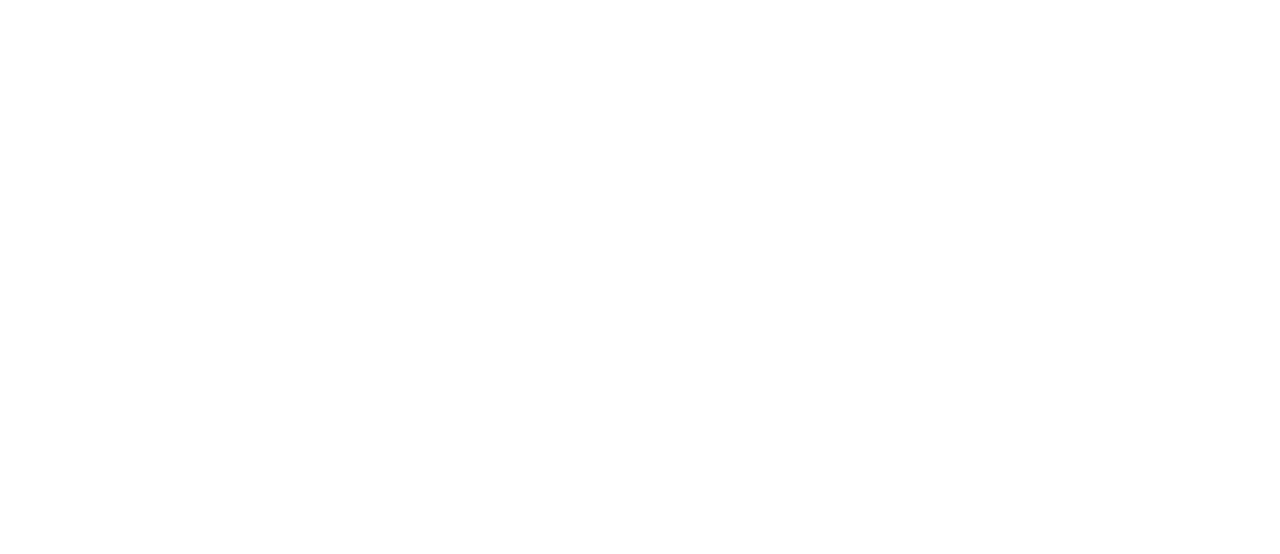
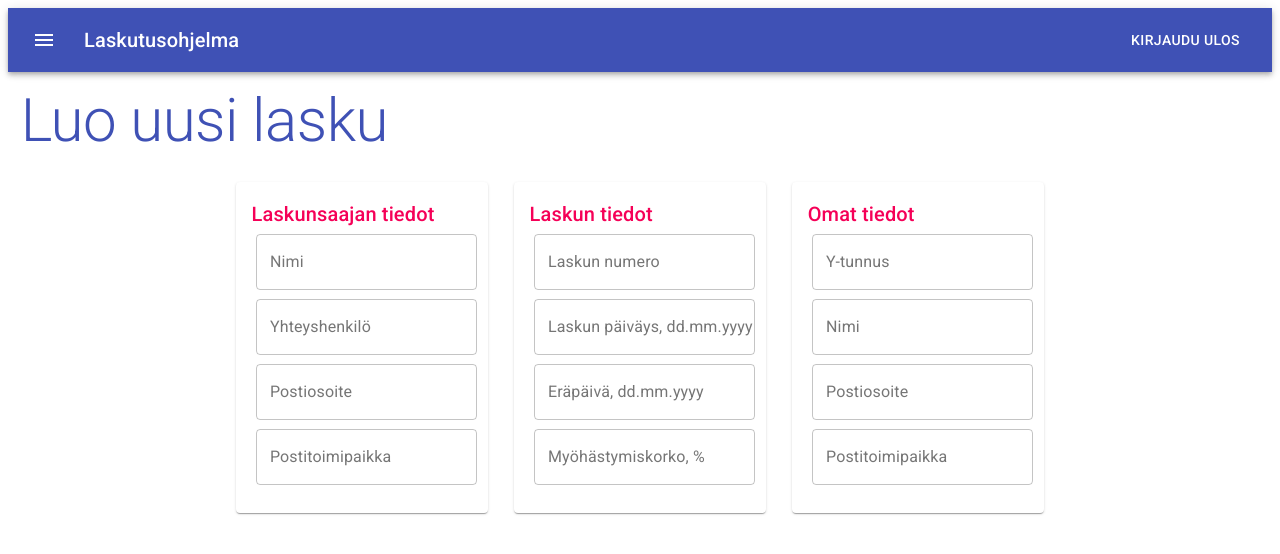
Before and after one commit to epaavola/Laskutusohjelma, a React (Create React App) app in the folder reactapp/: page /uusilasku in a window 1280 px wide. Shown: the top 554 px of the page. Built offline with nearby package versions, Linux system fonts and the light colour scheme.

Commit message:
Muokattu menua ja tehty uusi lasku -sivu

```diff
--- a/reactapp/src/App.js
+++ b/reactapp/src/App.js
@@ -1,6 +1,7 @@
 import React from 'react'
 import Frontpage from './pages/Frontpage'
 import Dashboard from './pages/Dashboard'
+import UusiLasku from './pages/UusiLasku'
 import { BrowserRouter as Router, Route, Switch } from 'react-router-dom'
 
 const App = () => {
@@ -10,6 +11,7 @@
                     <Switch>
                         <Route path="/" exact component={Frontpage} />
                         <Route path="/dashboard" exact component={Dashboard} />
+                        <Route path="/uusilasku" exact component={UusiLasku} />
                     </Switch>
                 </>
     </Router>
--- a/reactapp/src/components/DashboardContent.js
+++ b/reactapp/src/components/DashboardContent.js
@@ -1,5 +1,6 @@
 import React from 'react';
 import 'typeface-roboto'
+import { Link } from 'react-router-dom'
 import { makeStyles } from '@material-ui/core/styles';
 import Button from '@material-ui/core/Button'
 import Typography from '@material-ui/core/Typography'
@@ -52,7 +53,7 @@
 }));
 
 
-const DashboardContent = () => {
+const DashboardContent = (props) => {
 
     const classes = useStyles();
 
@@ -60,7 +61,7 @@
     <div className={classes.root}>
         <div className={classes.buttonContainer}>
             <Paper className={classes.paperButton} elevation={3}>
-                <Button className={classes.buttonMain}>Uusi Lasku</Button>
+                <Button className={classes.buttonMain} component={Link} to ="/uusilasku">Uusi Lasku</Button>
             </Paper>
             <Paper className={classes.paperButton} elevation={3}>
                 <Button className={classes.buttonMain}>Asiakkaat</Button>
--- a/reactapp/src/components/DashboardNavbar.js
+++ b/reactapp/src/components/DashboardNavbar.js
@@ -20,6 +20,7 @@
 import KeyboardArrowRightIcon from '@material-ui/icons/KeyboardArrowRight';
 import LiveHelpIcon from '@material-ui/icons/LiveHelp';
 import InfoIcon from '@material-ui/icons/Info';
+import ClickAwayListener from '@material-ui/core/ClickAwayListener'
 
 const drawerWidth = 300;
 
@@ -59,11 +60,20 @@
   const [open, setOpen] = useState(false);
 
 const handleDrawerClick = () => {
-    if(!open) setOpen(true);
-    else setOpen(false);
+  setOpen(prev => !prev)
+}
+
+const handleClickAway = () => {
+  setOpen(false)
+}
+
+const handleUusiLasku = (event) => {
+  event.preventDefault()
+  props.history.push('/uusilasku')
 }
 
   return (
+    <ClickAwayListener onClickAway={handleClickAway}>
       <div className={classes.root}>
           <AppBar position="static" className={classes.appBar}>
               <Toolbar className={classes.Toolbar}>
@@ -79,7 +89,7 @@
               <Typography variant="h6" className={classes.title}>
                   Laskutusohjelma
               </Typography>
-            <Button color="inherit" component={Link} to ="/">Logout</Button>
+              <Button color="inherit" component={Link} to ="/">Kirjaudu ulos</Button>
               </Toolbar>
           </AppBar>
             <Drawer
@@ -89,14 +99,15 @@
                 anchor="left"
                 >
                 <Divider />
+                {open ? (
                     <List>
                         <ListItem button component={Link} to="/dashboard" onClick={handleDrawerClick}>
                                 <ListItemIcon>
                                     <KeyboardArrowRightIcon />
                                 </ListItemIcon>
-                            <ListItemText primary="Etusivu" />
+                                <ListItemText primary="Dashboard" />
                         </ListItem>
-                    <ListItem button component={Link} to="/dashboard" onClick={handleDrawerClick}>
+                        <ListItem button component={Link} to="/dashboard" onClick={handleUusiLasku}>
                             <ListItemIcon>
                                 <InsertDriveFile />
                             </ListItemIcon>
@@ -132,10 +143,11 @@
                             </ListItemIcon>
                             <ListItemText primary="Tietoa Meistä" />
                         </ListItem>
-                </List>
+                    </List> ) : null}
                 <Divider />
             </Drawer>
       </div>
+    </ClickAwayListener>
   );
 }
 
--- a/reactapp/src/components/LoginNavbar.js
+++ b/reactapp/src/components/LoginNavbar.js
@@ -35,13 +35,10 @@
     <div className={classes.root}>
       <AppBar position="static">
         <Toolbar>
-          <IconButton edge="start" className={classes.menuButton} color="inherit" aria-label="menu">
-            <MenuIcon />
-          </IconButton>
           <Typography variant="h6" className={classes.title}>
             Laskutusohjelma
           </Typography>
-          <Button color="inherit" onClick={Logout}>Logout</Button>
+          <Button color="inherit" onClick={Logout}>Rekisteröidy</Button>
         </Toolbar>
       </AppBar>
     </div>
--- /dev/null
+++ b/reactapp/src/components/UusiLaskuContent.js
@@ -0,0 +1,146 @@
+import React from 'react'
+import 'typeface-roboto'
+import { makeStyles } from '@material-ui/core/styles'
+import Card from '@material-ui/core/Card'
+import CardContent from '@material-ui/core/CardContent'
+import Typography from '@material-ui/core/Typography'
+import TextField from '@material-ui/core/TextField'
+
+const useStyles  = makeStyles({
+    header1: {
+        margin: '1%'
+    },
+    form: {
+        display: 'flex',
+        flexDirection: 'row',
+        justifyContent: 'center'
+    },
+    card: {
+        width: '20%',
+        margin: '1%'
+    },
+    TextField: {
+        margin: '2%'
+    }
+})
+
+const UusiLaskuContent = (props) => {
+    const classes = useStyles()
+
+    return (
+        <div>
+            <Typography variant="h2" color="primary" className={classes.header1}>
+                Luo uusi lasku
+            </Typography>
+            <form className={classes.form}>
+            <Card className={classes.card}>
+                    <CardContent>
+                        <Typography variant="h6" color="secondary">
+                            Laskunsaajan tiedot
+                        </Typography>
+                        <TextField
+                            className={classes.TextField}
+                            variant="outlined"
+                            label="Nimi"
+                            type="text"
+                            fullWidth
+                        />
+                        <TextField
+                            className={classes.TextField}
+                            variant="outlined"
+                            label="Yhteyshenkilö"
+                            type="text"
+                            fullWidth
+                        />
+                        <TextField
+                            className={classes.TextField}
+                            variant="outlined"
+                            label="Postiosoite"
+                            type="text"
+                            fullWidth
+                        />
+                        <TextField
+                            className={classes.TextField}
+                            variant="outlined"
+                            label="Postitoimipaikka"
+                            type="text"
+                            fullWidth
+                        />
+                    </CardContent>
+                </Card>
+                <Card className={classes.card}>
+                    <CardContent>
+                        <Typography variant="h6" color="secondary">
+                            Laskun tiedot
+                        </Typography>
+                        <TextField
+                            className={classes.TextField}
+                            variant="outlined"
+                            label="Laskun numero"
+                            type="text"
+                            fullWidth
+                        />
+                        <TextField
+                            className={classes.TextField}
+                            variant="outlined"
+                            label="Laskun päiväys, dd.mm.yyyy"
+                            type="text"
+                            fullWidth
+                        />
+                        <TextField
+                            className={classes.TextField}
+                            variant="outlined"
+                            label="Eräpäivä, dd.mm.yyyy"
+                            type="text"
+                            fullWidth
+                        />
+                        <TextField
+                            className={classes.TextField}
+                            variant="outlined"
+                            label="Myöhästymiskorko, %"
+                            type="text"
+                            fullWidth
+                        />
+                    </CardContent>
+                </Card>
+                <Card className={classes.card}>
+                    <CardContent>
+                        <Typography variant="h6" color="secondary">
+                            Omat tiedot
+                        </Typography>
+                        <TextField
+                            className={classes.TextField}
+                            variant="outlined"
+                            label="Y-tunnus"
+                            type="text"
+                            fullWidth
+                        />
+                        <TextField
+                            className={classes.TextField}
+                            variant="outlined"
+                            label="Nimi"
+                            type="text"
+                            fullWidth
+                        />
+                        <TextField
+                            className={classes.TextField}
+                            variant="outlined"
+                            label="Postiosoite"
+                            type="text"
+                            fullWidth
+                        />
+                        <TextField
+                            className={classes.TextField}
+                            variant="outlined"
+                            label="Postitoimipaikka"
+                            type="text"
+                            fullWidth
+                        />
+                    </CardContent>
+                </Card>
+            </form>
+        </div>
+    )
+}
+
+export default UusiLaskuContent
--- /dev/null
+++ b/reactapp/src/pages/UusiLasku.js
@@ -0,0 +1,15 @@
+import React from 'react'
+import 'typeface-roboto'
+import DashboardNavbar from '../components/DashboardNavbar'
+import UusiLaskuContent from '../components/UusiLaskuContent'
+
+const UusiLasku = () => {
+    return (
+        <>
+          <DashboardNavbar />
+          <UusiLaskuContent />
+        </>
+      )
+    }
+
+export default UusiLasku
```
Lines whose indentation alone changed are shown as unchanged.
